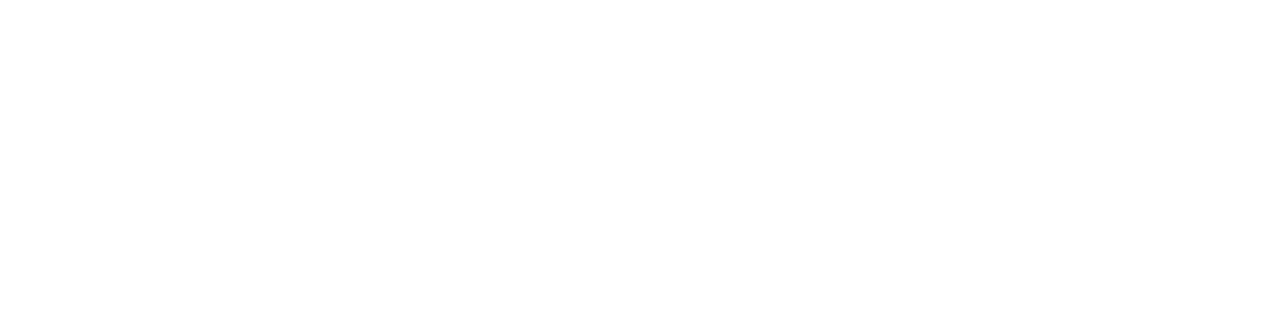
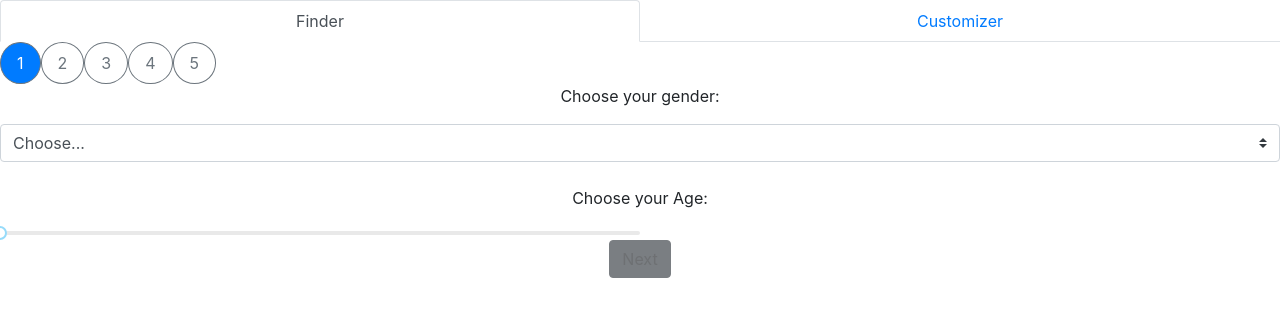
Before and after one commit to Amjad50/unifi_hackathon_2019, a React (Create React App) app: page / in a window 1280 px wide. Shown: the top 316 px of the page. Built offline with nearby package versions, Linux system fonts and the light colour scheme.

Commit message:
Add: Finder first page of progress
- used rc-slider for the age
- communication between components in react

```diff
--- a/package.json
+++ b/package.json
@@ -21,5 +21,8 @@
     "not dead",
     "not ie <= 11",
     "not op_mini all"
-  ]
+  ],
+  "devDependencies": {
+    "rc-slider": "^8.6.9"
+  }
 }
--- a/src/App.js
+++ b/src/App.js
@@ -1,11 +1,28 @@
 import React, { Component } from 'react';
 import './App.css';
+import Finder from './Tabs/Finder';
+import Customizer from './Tabs/Cutomizer';
 
 class App extends Component {
   render() {
     return (
       <div className="App">
-
+        <ul className="nav nav-tabs nav-justified" id="myTab" role="tablist">
+          <li className="nav-item">
+            <a className="nav-link active" id="one-tab" data-toggle="tab" href="#finder" role="tab" aria-controls="home" aria-selected="true">Finder</a>
+          </li>
+          <li className="nav-item">
+            <a className="nav-link" id="two-tab" data-toggle="tab" href="#customizer" role="tab" aria-controls="profile" aria-selected="false">Customizer</a>
+          </li>
+        </ul>
+        <div className="tab-content" id="myTabContent">
+          <div className="tab-pane fade show active" id="finder" role="tabpanel" aria-labelledby="one-tab">
+            <Finder />
+          </div>
+          <div className="tab-pane fade" id="customizer" role="tabpanel" aria-labelledby="two-tab">
+            <Customizer />
+          </div>
+        </div>
       </div>
     );
   }
--- /dev/null
+++ b/src/Tabs/Cutomizer.js
@@ -0,0 +1,13 @@
+import React, { Component } from 'react';
+
+class Customizer extends Component {
+
+  render() {
+    return (
+      <p>customaizer</p>
+    );
+
+  }
+}
+
+export default Customizer;
--- /dev/null
+++ b/src/Tabs/Finder.js
@@ -0,0 +1,130 @@
+import React, { Component } from 'react';
+import One from './FinderSteps/one';
+
+class Finder extends Component {
+
+  constructor(props) {
+    super(props);
+
+    this.nextBtn = this.nextBtn.bind(this);
+    this.backBtn = this.backBtn.bind(this);
+    this.stepChange = this.stepChange.bind(this);
+    this.updateButtons = this.updateButtons.bind(this);
+    this.updateState = this.updateState.bind(this);
+
+    this.state = {
+      currentStep: 1,
+      nexton: false,
+      // one
+      age: 0,
+      gender: '',
+      // two
+      usagePhours: 0,
+      mostUsedApps: [],
+      //three
+      callsPday: 0,
+      smsPday: 0,
+      //four
+      addons: {
+        tv: false,
+
+      }
+    }
+
+  }
+
+  stepChange(step) {
+    this.setState({ currentStep: step });
+  }
+
+  backBtn() {
+    if (this.state.currentStep > 1){
+      this.stepChange(this.state.currentStep - 1)
+      this.updateButtons(true)
+    }
+  }
+
+  nextBtn() {
+    console.log(this.state)
+    if (this.state.currentStep < 5){
+      this.stepChange(this.state.currentStep + 1)
+      this.updateButtons(false)
+    }
+    else
+      this.finish()
+  }
+
+  finish() {
+    console.log('finished')
+  }
+
+  updateButtons(next) {
+    this.setState({
+      nexton: next
+    })
+  }
+
+  updateState(state) {
+    this.setState(state)
+  }
+
+  render() {
+    return (
+      <div>
+        <div>
+          <ul className="nav nav-pills nav-justify" id="myTab" role="tablist">
+            <li className="nav-item">
+              <a className={"nav-link rounded-circle border border-secondary"
+                + (this.state.currentStep === 1 ? " active" : "")}
+                id="one-tab" data-toggle="tab" href="#finder_1" role="tab" onClick={() => this.stepChange(1)}>1</a>
+            </li>
+            <li className="nav-item">
+              <a className={"nav-link rounded-circle border border-secondary"
+                + (this.state.currentStep < 2 ? " disabled" : "") + (this.state.currentStep === 2 ? " active" : "")}
+                id="two-tab" data-toggle="tab" href="#finder_2" role="tab"
+                onClick={() => this.stepChange(2)}>2</a>
+            </li>
+            <li className="nav-item">
+              <a className={"nav-link rounded-circle border border-secondary"
+                + (this.state.currentStep < 3 ? " disabled" : "") + (this.state.currentStep === 3 ? " active" : "")}
+                id="three-tab" data-toggle="tab" href="#finder_3" role="tab"
+                onClick={() => this.stepChange(3)}>3</a>
+            </li>
+            <li className="nav-item">
+              <a className={"nav-link rounded-circle border border-secondary"
+                + (this.state.currentStep < 4 ? " disabled" : "") + (this.state.currentStep === 4 ? " active" : "")}
+                id="four-tab" data-toggle="tab" href="#finder_4" role="tab"
+                onClick={() => this.stepChange(4)}>4</a>
+            </li>
+            <li className="nav-item">
+              <a className={"nav-link rounded-circle border border-secondary"
+                + (this.state.currentStep < 5 ? " disabled" : "") + (this.state.currentStep === 5 ? " active" : "")}
+                id="five-tab" data-toggle="tab" href="#finder_5" role="tab"
+                onClick={() => this.stepChange(5)}>5</a>
+            </li>
+          </ul>
+        </div>
+        <div>
+          <div className="tab-content">
+            <div className={"tab-pane fade " + (this.state.currentStep === 1 ? "show active" : "")}
+             id="one"><One stateupdate={this.updateState} buttonupdate={this.updateButtons}/></div>
+            <div className={"tab-pane fade " + (this.state.currentStep === 2 ? "show active" : "")} id="two">2</div>
+            <div className={"tab-pane fade " + (this.state.currentStep === 3 ? "show active" : "")} id="three">3</div>
+            <div className={"tab-pane fade " + (this.state.currentStep === 4 ? "show active" : "")} id="four">4</div>
+            <div className={"tab-pane fade " + (this.state.currentStep === 5 ? "show active" : "")} id="five">5</div>
+          </div>
+        </div>
+        <div>
+          {this.state.currentStep > 1 ? <a type="button"
+          className="btn btn-dark"
+          onClick={this.backBtn}>Back</a> : null}
+          <a type="button" className={"btn btn-dark" + (this.state.nexton ? "" : " disabled")}
+          onClick={this.nextBtn}>{this.state.currentStep < 5 ? 'Next' : 'Finish'}</a>
+        </div>
+      </div>
+    );
+
+  }
+}
+
+export default Finder;
--- /dev/null
+++ b/src/Tabs/FinderSteps/one.jsx
@@ -0,0 +1,50 @@
+import React, { Component } from 'react';
+import 'rc-slider/assets/index.css';
+import Slider, { createSliderWithTooltip } from 'rc-slider';
+const SliderWithToolTip = createSliderWithTooltip(Slider);
+
+
+
+class One extends Component {
+
+  constructor(props) {
+    super(props);
+
+    this.state = {
+      vals: [80, 100],
+      age: 0,
+      gender: ''
+    }
+  }
+
+  changed() {
+    this.props.stateupdate(this.state)
+    this.props.buttonupdate(this.state.age !== 0 && this.state.gender !== '')
+  }
+
+
+  render() {
+    const railstyles = {
+      backgroundColor: 'black',
+      height: '10px'
+    };
+    return (
+      <div>
+        <p>Choose your gender: </p>
+        <select className="custom-select" id="gender" onChange={(e) => this.setState({ gender: e.target.value }, this.changed)}>
+          <option value="">Choose...</option>
+          <option value="male">male</option>
+          <option value="female">female</option>
+        </select>
+        <br />
+        <br />
+        <p>Choose your Age: </p>
+        <div style={{ width: 50 + '%' }}>
+          <SliderWithToolTip  min={5} max={60} step={1} onChange={(e) => this.setState({age: e}, this.changed)} />
+        </div>
+      </div>
+    );
+  }
+}
+
+export default One;
```
Also changed, not shown: 1 other file (tests, documents, lock files or other folders).
